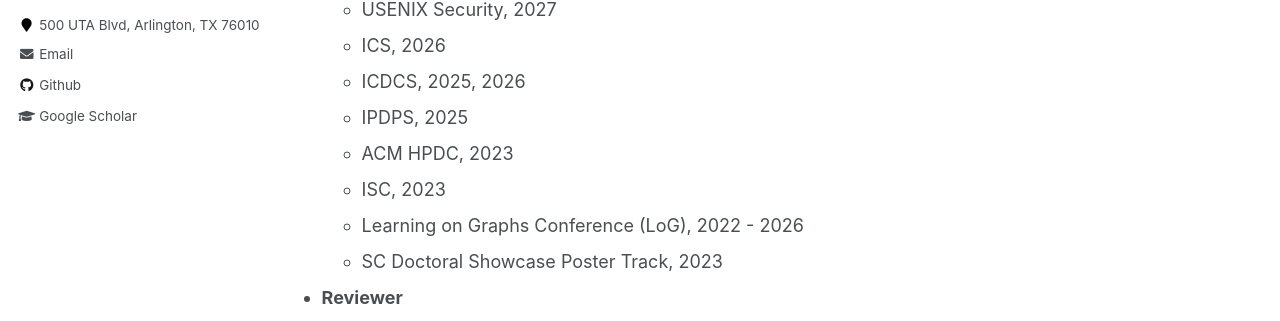
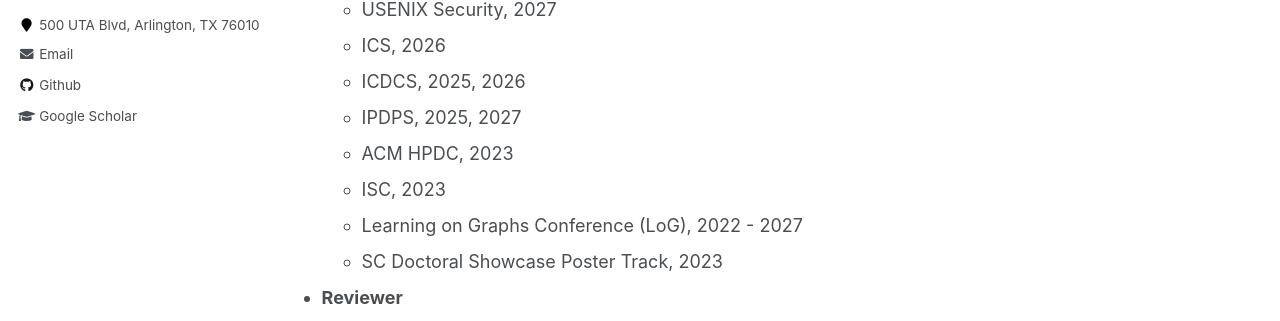
Before and after one commit to yuede/yuede.github.io, a Jekyll site: the page built from _pages/service.md, in a window 1280 px wide and 900 px high. Shown: the part 447-768 px from the top of the window. Built offline with Jekyll 4.4.1, drawn with Linux system fonts in a browser that asks for light colours.

Commit message:
Add IPDPS 2027 and extend LoG PC service to 2027

```diff
--- a/_pages/service.md
+++ b/_pages/service.md
@@ -16,10 +16,10 @@
     * USENIX Security, 2027
     * ICS, 2026
     * ICDCS, 2025, 2026
-    * IPDPS, 2025
+    * IPDPS, 2025, 2027
     * ACM HPDC, 2023
     * ISC, 2023
-    * Learning on Graphs Conference (LoG), 2022 - 2026
+    * Learning on Graphs Conference (LoG), 2022 - 2027
     * SC Doctoral Showcase Poster Track, 2023
 
 
```
